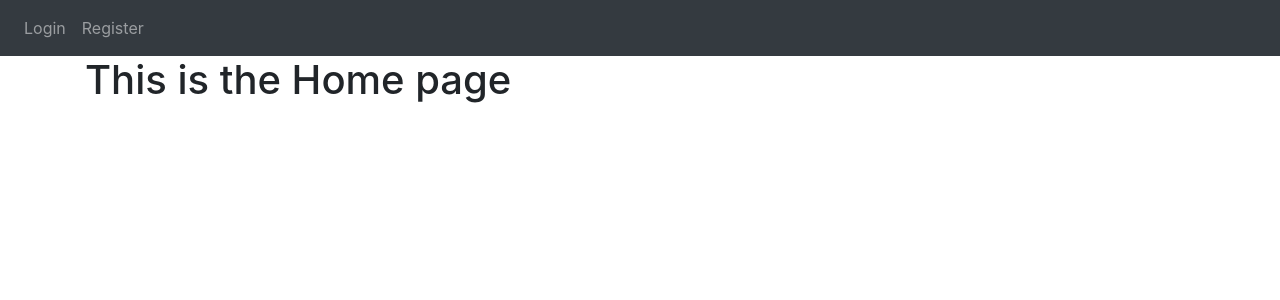
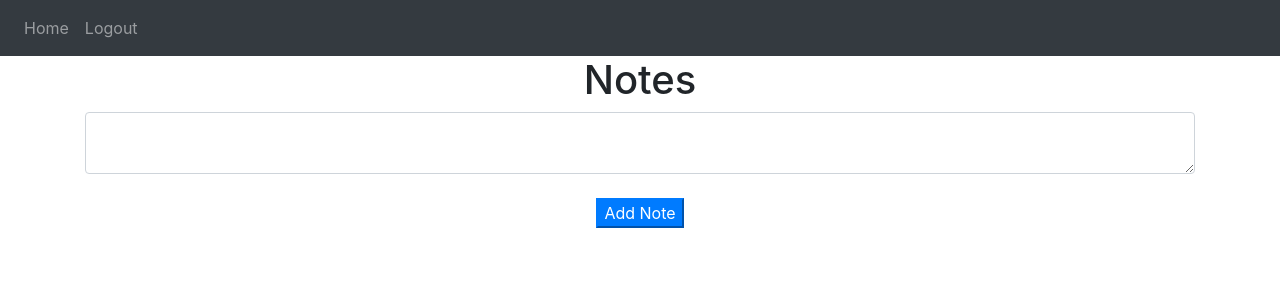
Before and after one commit to user4302/FlaskNoteApp, a Flask app: template website/templates/home.html in a window 1280 px wide. Shown: the top 300 px of the page. Run offline with Flask 2, Linux system fonts and the light colour scheme; the template is opened without the code that fills it: values that come from a table or form of the project are taken from there, others are empty; data comes from the database, SQL or seed files in the repository; some libraries are stand-ins or nearby versions.

Commit message:
Notes HTML

```diff
--- a/website/templates/home.html
+++ b/website/templates/home.html
@@ -5,5 +5,19 @@
 
 <!-- overrides the content block in the base template -->
 {% block content %}
-    <h1> This is the Home page</h1>
+    <h1 align="center">Notes</h1>
+
+    <ul class="list-group list-group-fludh" id="notes">
+        {% for note in user.notes %}
+            <li class="list-group-item">{{ note.data }}</li>
+        {% endfor %}
+    </ul>
+
+    <form method="POST">
+        <textarea name="note" id="note" class="form-control"></textarea>
+        </br>
+        <div align="center">
+            <button type="submit" class="btn, btn-primary">Add Note</button>
+        </div>
+    </form>
 {% endblock %}
```
